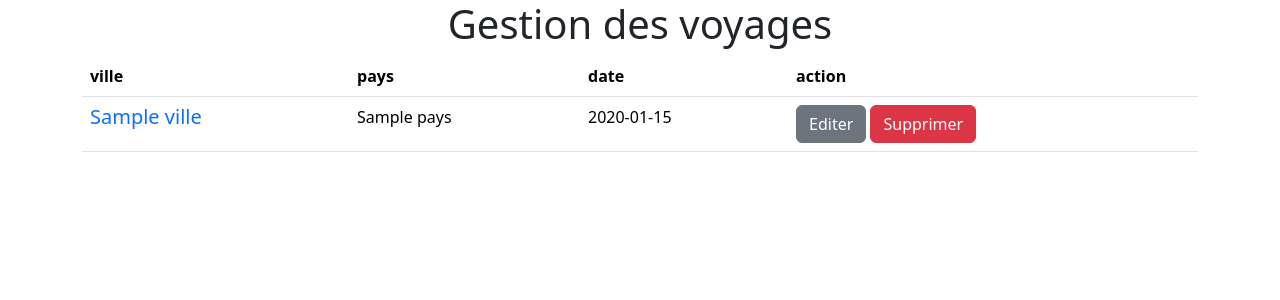
After one commit to drogoss/MesVoyage, a Symfony app: template templates/admin/admin.voyages.html.twig in a window 1280 px wide. The commit adds this page. Shown: the top 300 px of the page. Run offline with Twig, Linux system fonts and the light colour scheme; the template is opened without the code that fills it: most values are stand-ins (such as "Sample title", 1, 10 or a date in 2020); some libraries are stand-ins or nearby versions.

Commit message:
Phase 10 : ORM (suppression d'un enregistrement).

```diff
--- /dev/null
+++ b/templates/admin/admin.voyages.html.twig
@@ -0,0 +1,42 @@
+{% extends "baseadmin.html.twig" %}
+{% block body %}
+    <table class="table table-srtiped">
+        <thead>
+            <tr>
+                <th>
+                    ville
+                </th>
+                <th>
+                    pays
+                </th>
+                <th>
+                    date
+                </th>
+                <th>
+                    action
+                </th>
+        </thead>
+        <tbody>
+            {% for visite in visites %}
+                <tr>
+                    <td>
+                        <h5 class="text-primary">
+                            {{ visite.ville }}
+                        </h5>
+                    </td>
+                    <td>
+                        {{ visite.pays }}
+                    </td>
+                    <td>
+                        {{ visite.datecreationstring }}
+                    </td>
+                    <td>
+                        <a href="#" class="btn btn-secondary">Editer</a>
+                         <a href="{{ path('admin.voyage.suppr', {id:visite.id}) }}" class="btn btn-danger" onclick="return confirm('Etes-vous sûr de vouloir supprimer {{ visite.ville }} ?')">Supprimer</a>
+                    </td>
+                </tr>
+            {% endfor %}
+        </tbody>
+    </table>
+
+{% endblock %}
--- a/templates/base.html.twig
+++ b/templates/base.html.twig
@@ -10,12 +10,12 @@
     </head>
     <body>
         <!--entête-->
-        {% block top %}{% endblock %}
+        {% block top %}Admin{% endblock %}
         <!--corps-->
         <div class="container">
             {% block body %}{% endblock %}
         </div>
-        <!--javascript--
+        <!--javascript-->
         <script src="https://cdn.jsdelivr.net/npm/bootstrap@5.3.2/dist/js/bootstrap.bundle.min.js" integrity="sha384-C6RzsynM9kWDrMNeT87bh95OGNyZPhcTNXj1NW7RuBCsyN/o0jlpcV8Qyq46cDfL" crossorigin="anonymous"></script>
     </body>
 </html>
--- /dev/null
+++ b/templates/baseadmin.html.twig
@@ -0,0 +1,16 @@
+{% extends "base.html.twig" %}
+
+{% block title %}{% endblock %}
+{% block stylsheets %}{% endblock %}
+
+{% block top %}
+    <div class="container">
+        <!--titre-->
+        <div class="text-center">
+            <h1>Gestion des voyages</h1>
+        </div>
+    </div>
+{% endblock %}
+
+{% block body %}{% endblock %}
+{% block javascripts %}{% endblock %}
--- a/templates/pages/voyage.html.twig
+++ b/templates/pages/voyage.html.twig
@@ -1,5 +1,4 @@
 {% extends "basefront.html.twig" %}
-
 {% block body %}
     <div class="row mt-3">
         <div class="col">
```
Also changed, not shown: src/Controller/admin/AdminVoyagesController.php (added, +51 -0 lines).
